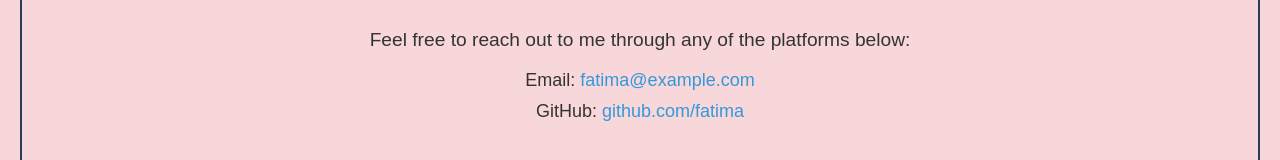
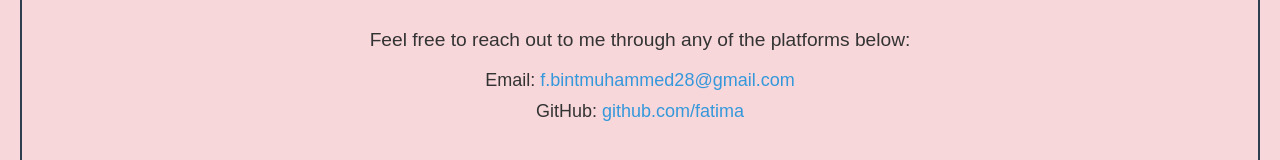
Before and after one commit to FatimaBM1990/FatimaRepository, a plain HTML site: page Coding/index.html in a window 1280 px wide. Shown: the part 2228-2388 px from the top of the page. Drawn offline with Linux system fonts and the light colour scheme; a web font is replaced by a local one.

Commit message:
Update index.html

```diff
--- a/Coding/index.html
+++ b/Coding/index.html
@@ -135,7 +135,7 @@
             <h2 class="glow">Contact Me</h2>
             <p class="description">Feel free to reach out to me through any of the platforms below:</p>
             <ul>
-                <li>Email: <a href="mailto:fatima@example.com">fatima@example.com</a></li>
+                <li>Email: <a href="mailto:fatima@example.com">f.bintmuhammed28@gmail.com</a></li>
                 <li>GitHub: <a href="https://github.com/fatima">github.com/fatima</a></li>
                 <!-- Add other contact information as needed -->
             </ul>
```
